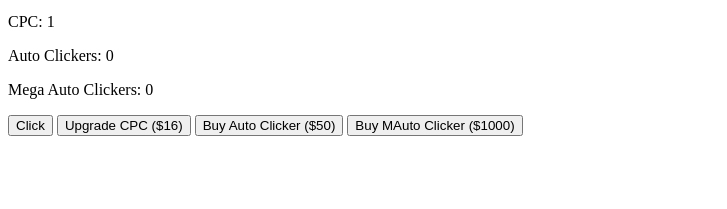
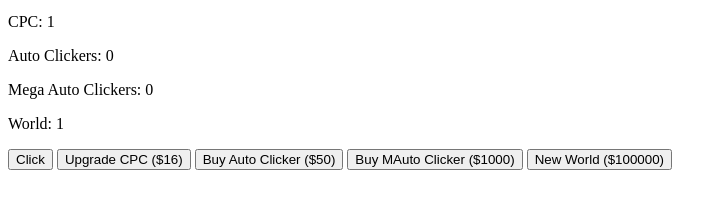
Before and after one commit to Brody-Devv/clicking-game, a plain HTML site: page index.html in a window 1280 px wide. Shown: the part 101-310 px from the top of the page, without its empty margins (0-727 px from the left). Drawn offline with Linux system fonts and the light colour scheme.

Commit message:
screw you

```diff
--- a/index.html
+++ b/index.html
@@ -8,12 +8,15 @@
     <p>Clicks: <span id="clicks"></span></p>
     <p>CPC: <span id="cpc"></span></p>
     <p>Auto Clickers: <span id="autoClicks"></span></p>
-    <p> Mega Auto Clickers: <span id="mautoClicks"></span></p>
+    <p>Mega Auto Clickers: <span id="mautoClicks"></span></p>
+    <p>World: <span id="world"></span></p>
     <button onclick="clicked()">Click</button>
     <button onclick="upgrade()">Upgrade CPC ($<span id="cost"></span>)</button>
     <button onclick="buyAutoClick()">Buy Auto Clicker ($<span id="autoCost"></span>)</button>
     <button onclick="buyMAutoClick()">Buy MAuto Clicker ($<span id="macc"></span>)</button>
+    <button onclick="nextworld()">New World ($<span id="wcost"></span>)</button>
     <script>
+      var world = parseInt(localStorage.getItem('world')) || 1;
       var mautoClicks = parseInt(localStorage.getItem('mautoClicks')) || 0;
       var macc = parseInt(localStorage.getItem('macc')) || 1000;
       var clicks = parseInt(localStorage.getItem('clicks')) || 0;
@@ -21,6 +24,7 @@
       var autoClicks = parseInt(localStorage.getItem('autoClicks')) || 0;
       var autoClickCost = parseInt(localStorage.getItem('autoClickCost')) || 50;
       var cost = Math.floor(15 * Math.pow(1.1, cpc));
+      var wcost = parseInt(localStorage.getItem('wcost')) || 100000;
 
       function updateClicks() {
         document.getElementById("clicks").innerHTML = clicks;
@@ -30,10 +34,12 @@
         document.getElementById("autoCost").innerHTML = autoClickCost;
         document.getElementById("mautoClicks").innerHTML = mautoClicks;
         document.getElementById("macc").innerHTML = macc;
+        document.getElementById("world").innerHTML = world;
+        document.getElementById("wcost").innerHTML = wcost;
       }
 
       function clicked() {
-        clicks += cpc;
+        clicks += cpc*world;
         updateClicks();
         localStorage.setItem('clicks', clicks);
       }
@@ -45,6 +51,20 @@
           cost = Math.floor(15 * Math.pow(1.1, cpc));
           localStorage.setItem('cpc', cpc);
           localStorage.setItem('clicks', clicks);
+          updateClicks();
+        }
+      }
+      function nextworld() {
+        if (clicks >= wcost) {
+          world++;
+          wcost = Math.floor(1000 * Math.pow(1.1, world));
+          localStorage.setItem('macc', 1000)
+          localStorage.setItem('cpc', 1);
+          localStorage.setItem('clicks', 0);
+          localStorage.setItem('mautoClicks', 0)
+          localStorage.setItem('autoClicks', 0)
+          localStorage.setItem('autoClickCost', 50)
+          localStorage.setItem('cost', 15)
           updateClicks();
         }
       }
```
